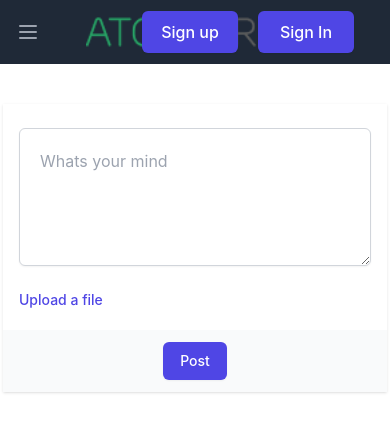
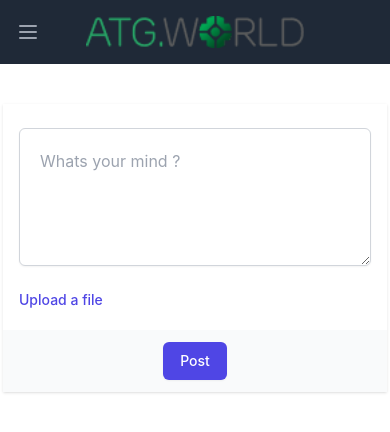
Before and after one commit to kamruz-zzaman/Mern-task-2-clienr-site, a React (Create React App) app: page /createPost in a window 390 px wide. Shown: the top 432 px of the page. Built offline with nearby package versions, Linux system fonts and the light colour scheme.

Commit message:
component edited

```diff
--- a/src/Component/CreatePost/CreatePost.js
+++ b/src/Component/CreatePost/CreatePost.js
@@ -13,8 +13,8 @@ const CreatePost = () => {
                                         id="about"
                                         name="about"
                                         rows={4}
-                                        className="shadow-sm mt-1 block w-full sm:text-sm p-5 border border-gray-300 rounded-md"
-                                        placeholder="Whats your mind"
+                                        className="shadow-sm mt-1 block w-full sm:text-sm p-5 border border-gray-300 rounded-md "
+                                        placeholder="Whats your mind ?"
                                         defaultValue={''}
                                     />
                                 </div>
@@ -24,7 +24,7 @@ const CreatePost = () => {
                                             htmlFor="file-upload"
                                             className="relative cursor-pointer bg-white rounded-md font-medium text-indigo-600 hover:text-indigo-500 focus-within:outline-none focus-within:ring-2 focus-within:ring-offset-2 focus-within:ring-indigo-500"
                                         >
-                                            <p className='text-center' title='img/vedio'>Upload a file</p>
+                                            <p className='text-center cursor-copy' title='img/vedio'>Upload a file</p>
                                             <input id="file-upload" name="file-upload" type="file" className="sr-only" />
                                         </label>
                                     </div>
--- a/src/Component/Home/Home.js
+++ b/src/Component/Home/Home.js
@@ -68,13 +68,15 @@ const Home = () => {
                                 <div className="absolute inset-y-0 right-0 flex items-center pr-2 sm:static sm:inset-auto sm:ml-6 sm:pr-0">
                                     {/* Profile dropdown */}
                                     <Menu as="div" className="ml-3 relative">
-                                        <div className='flex justify-between'>
+                                        <div className='hidden sm:block'>
+                                            <div className=' flex justify-between'>
                                                 <Link to='signUp' class="w-24 flex items-center justify-center px-4 py-2 border border-transparent rounded-md shadow-sm text-base font-medium text-white bg-indigo-600 hover:bg-indigo-700">
                                                     Sign up
                                                 </Link>
                                                 <Link to='signin' class="w-24 mx-5 flex items-center justify-center px-4 py-2 border border-transparent rounded-md shadow-sm text-base font-medium text-white bg-indigo-600 hover:bg-indigo-700">
                                                     Sign In
                                                 </Link>
+                                            </div>
                                         </div>
                                         <Transition
                                             as={Fragment}
```
Lines whose indentation alone changed are shown as unchanged.
